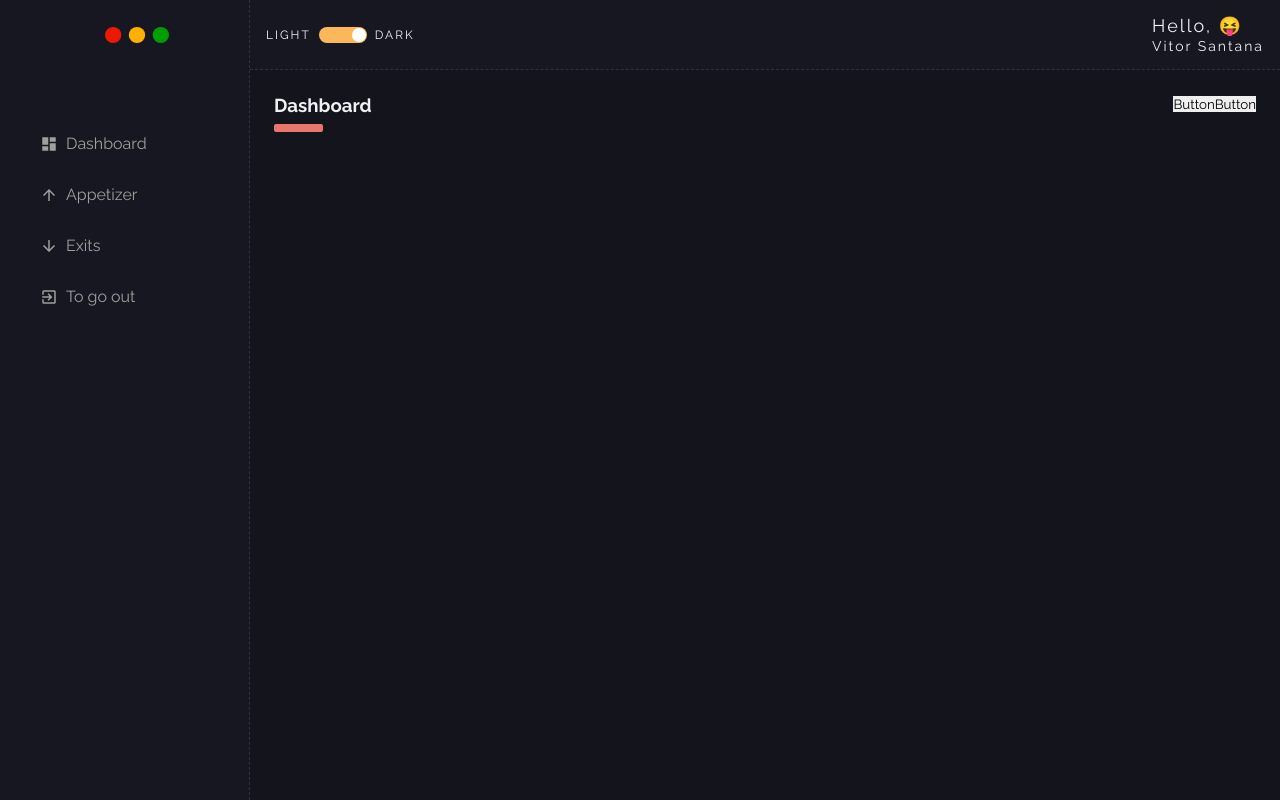
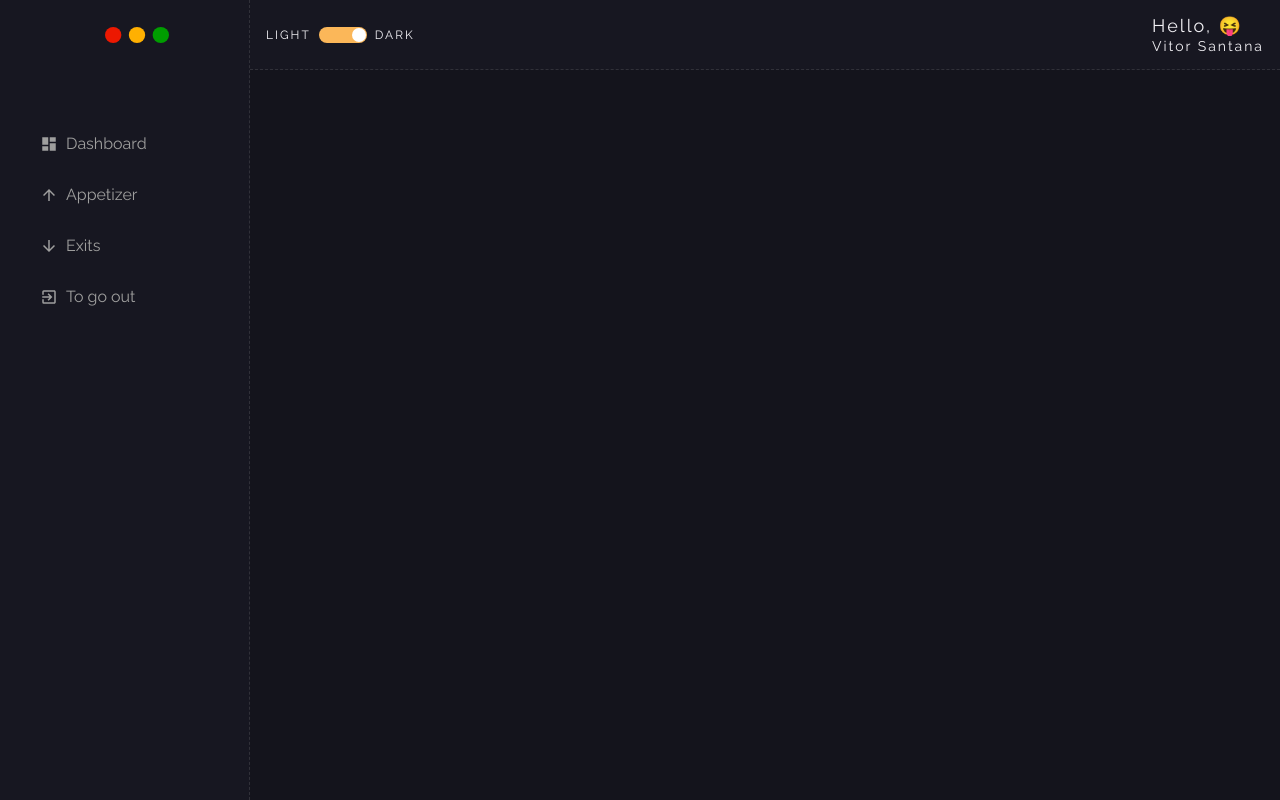
Before and after one commit to vitorSantanaDev/my-wallet-react, a React (Create React App) app: page / in a window 1280 px wide. Built offline with nearby package versions, Linux system fonts and the light colour scheme.

Commit message:
⚡️ Leaving dynamic contentHeader

```diff
--- a/src/components/ContentHeader/ContentHeader.tsx
+++ b/src/components/ContentHeader/ContentHeader.tsx
@@ -1,16 +1,23 @@
-import React from 'react'
-import * as S from './styles'
+import React from "react";
+import * as S from "./styles";
 
-const ContentHeader: React.FC = () => {
+interface ContentHeaderProps {
+  title: string;
+  lineColor: string;
+  children: React.ReactNode;
+}
+
+const ContentHeader: React.FC<ContentHeaderProps> = ({
+  title,
+  lineColor,
+  children,
+}) => {
   return (
     <S.ContentHeaderWrapper>
-      <S.Title>Dashboard</S.Title>
-      <S.ControllersWrapper>
-        <button type="button">Button</button>
-        <button type="button">Button</button>
-      </S.ControllersWrapper>
+      <S.Title color={lineColor}>{title}</S.Title>
+      <S.ControllersWrapper>{children}</S.ControllersWrapper>
     </S.ContentHeaderWrapper>
-  )
-}
+  );
+};
 
-export default ContentHeader
+export default ContentHeader;
--- a/src/components/ContentHeader/styles.ts
+++ b/src/components/ContentHeader/styles.ts
@@ -11,15 +11,17 @@ export const Title = styled.h3 `
   color: ${({theme}) => theme.colors.white};
 
   &::after {
-    width: 50%;
+    width: 50px;
     height: 8px;
     content: "";
     display: block;
     margin-top: 8px;
     border-radius: 2px;
-    background-color: ${({ theme }) => theme.colors.warning};
+    background-color: ${({ color }) => color};
   }
 `
 
 export const ControllersWrapper = styled.div `
+  display: flex;
+
 `
```
